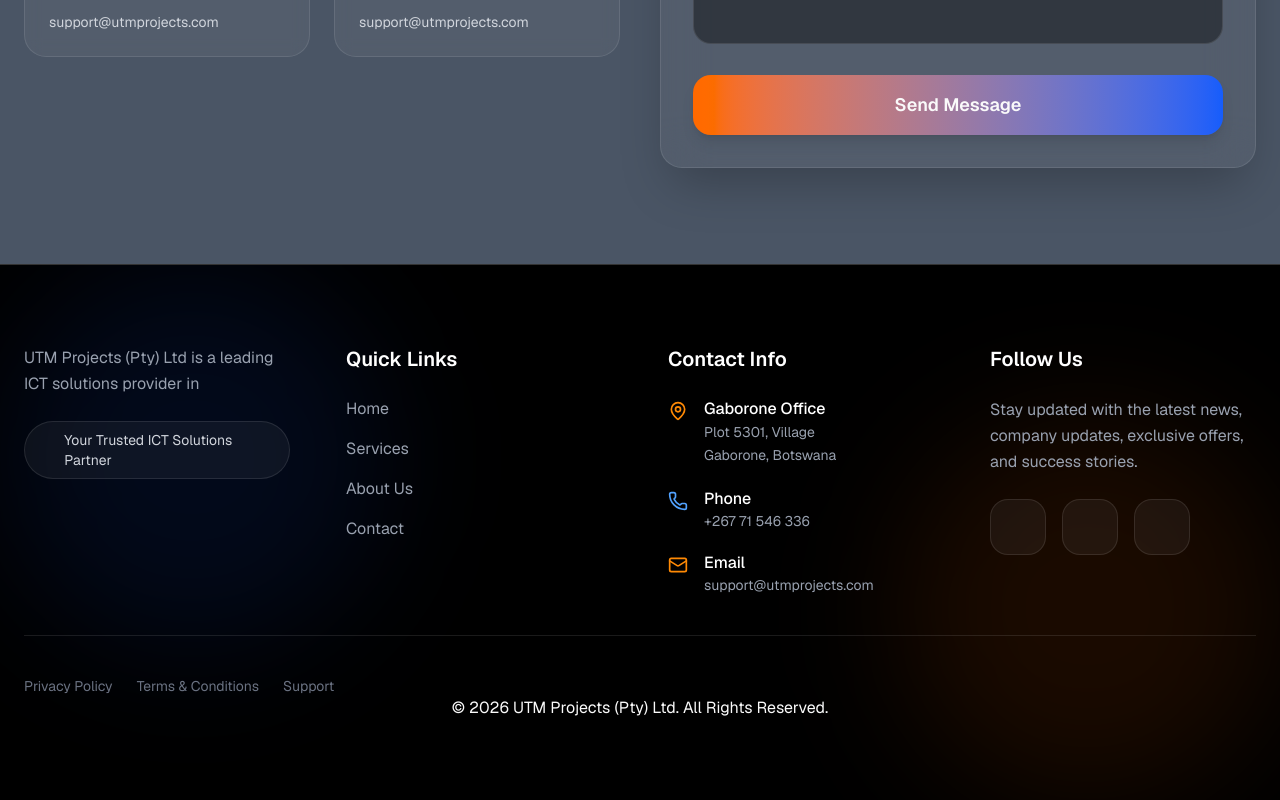
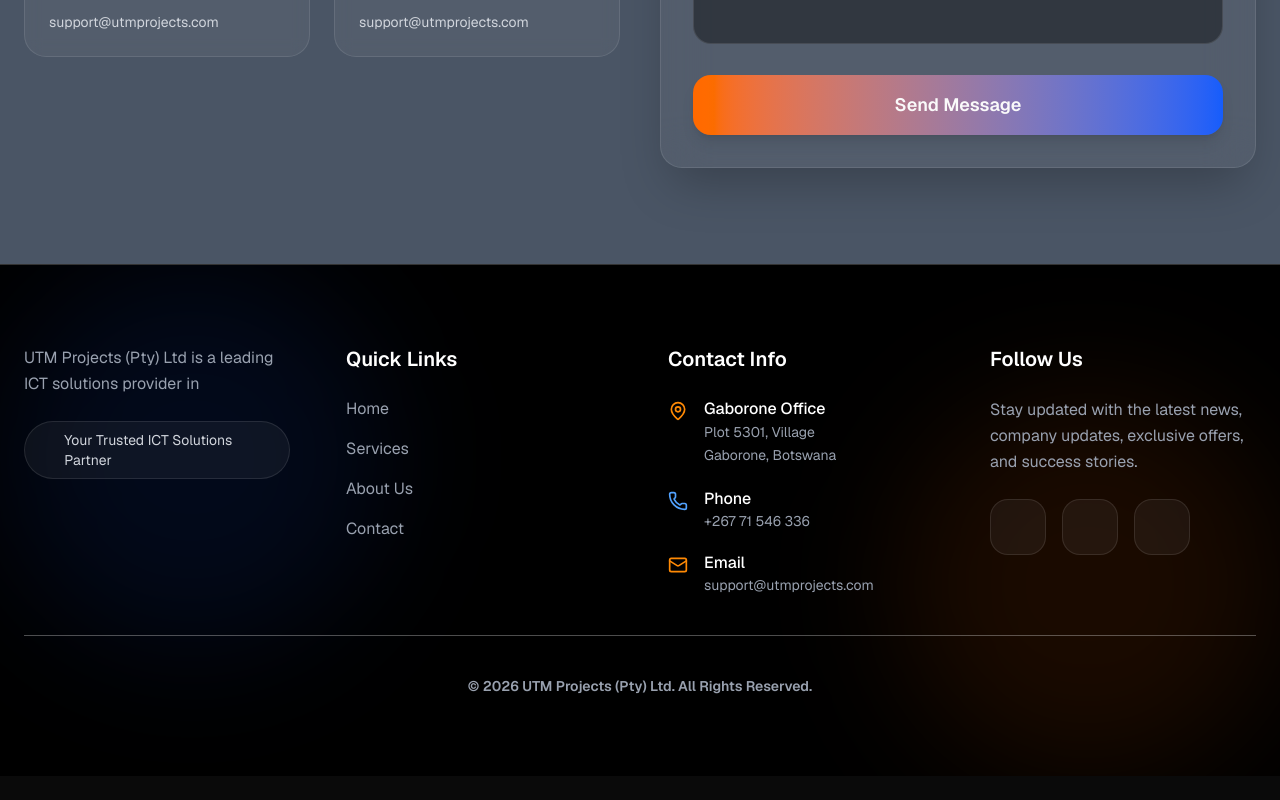
Before and after one commit to seleejane/utmprj, a Next.js app: page / in a window 1280 px wide. Shown: the part 2521-3321 px from the top of the page. After the commit the page ends 3297 px from the top, so only its background shows below. Built offline with nearby package versions, Linux system fonts and the light colour scheme.

Commit message:
Remove policy statement

```diff
--- a/app/(pages)/services/page.tsx
+++ b/app/(pages)/services/page.tsx
@@ -53,8 +53,8 @@ function Services() {
               </CardHeader>
 
               <CardFooter>
-                <Button className="w-full">
-                  Learn More
+                <Button className="w-full h-12 bg-blue-600/10 hover:bg-blue-700/20 text-white font-semibold rounded-lg shadow-md transition">
+                  {/* Contact Us */}
                 </Button>
               </CardFooter>
             </Card>
--- a/app/components/layout/Footer.tsx
+++ b/app/components/layout/Footer.tsx
@@ -167,9 +167,11 @@ export default function Footer() {
         </div>
 
         {/* DIVIDER */}
-        <div className="border-t border-white/10 my-10"></div>
+        <div className="border-t border-white/30 my-10"></div>
 
         {/* BOTTOM SECTION */}
+
+        {/*
         <div className="flex flex-col md:flex-row items-center justify-between gap-6">
 
         <div className="flex items-center gap-6 text-sm">
@@ -194,11 +196,15 @@ export default function Footer() {
               Support
             </a>
           </div>
+
         </div>
+        */}
 
       <div className="container mx-auto text-center">
-        © {new Date().getFullYear()} UTM Projects (Pty) Ltd.
-        All Rights Reserved.
+       <h3 className="text-sm font-semibold text-gray-400">
+         © {new Date().getFullYear()} UTM Projects (Pty) Ltd.
+         All Rights Reserved.
+       </h3>
       </div>
       </div>
 
```
